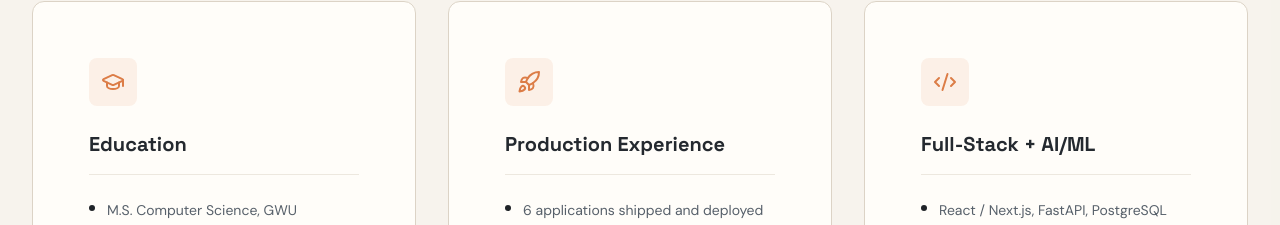
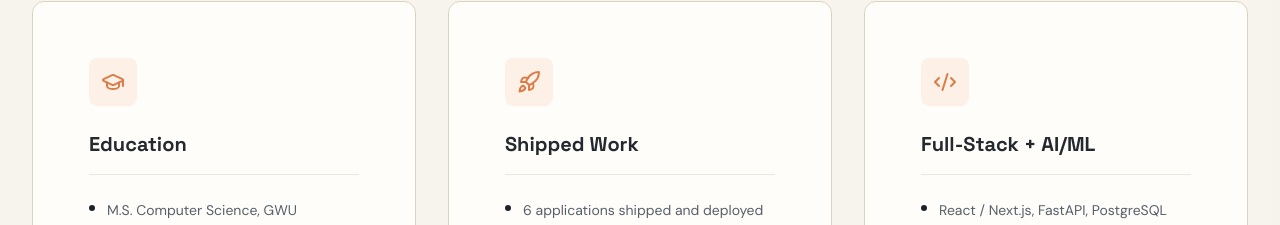
Before and after one commit to aabhiyann/portfolio-abhiyan, a React (Vite) app: page / in a window 1280 px wide. Shown: the part 1740-1965 px from the top of the page. Built offline with nearby package versions, Linux system fonts and the light colour scheme.

Commit message:
content: rename Production Experience card to Shipped Work

```diff
--- a/src/components/WhyHireMe.tsx
+++ b/src/components/WhyHireMe.tsx
@@ -17,7 +17,7 @@ const WhyHireMe: React.FC = () => {
     },
     {
       icon: Rocket,
-      title: "Production Experience",
+      title: "Shipped Work",
       items: [
         "6 applications shipped and deployed",
         "1,200+ active users across projects",
```
